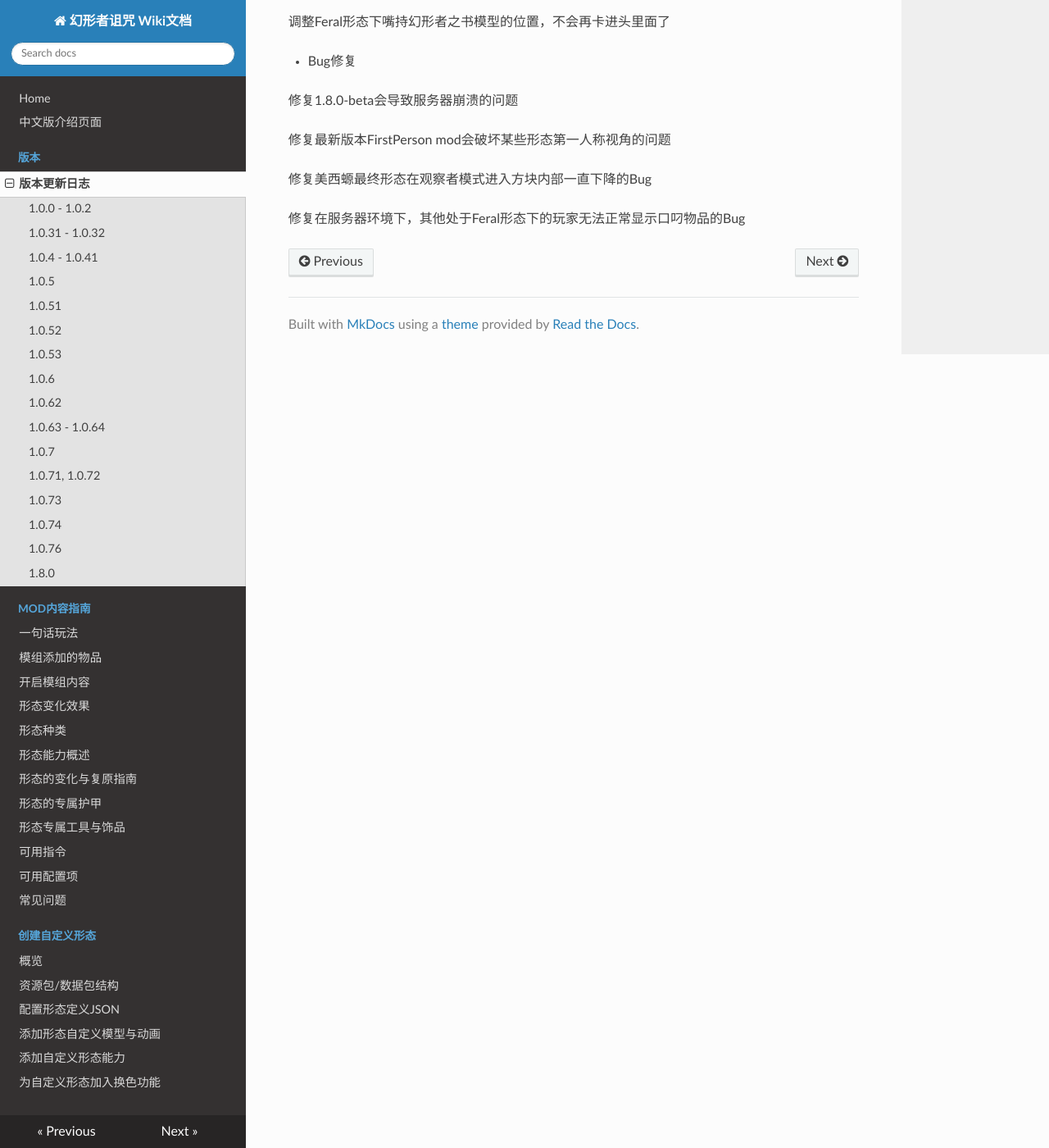
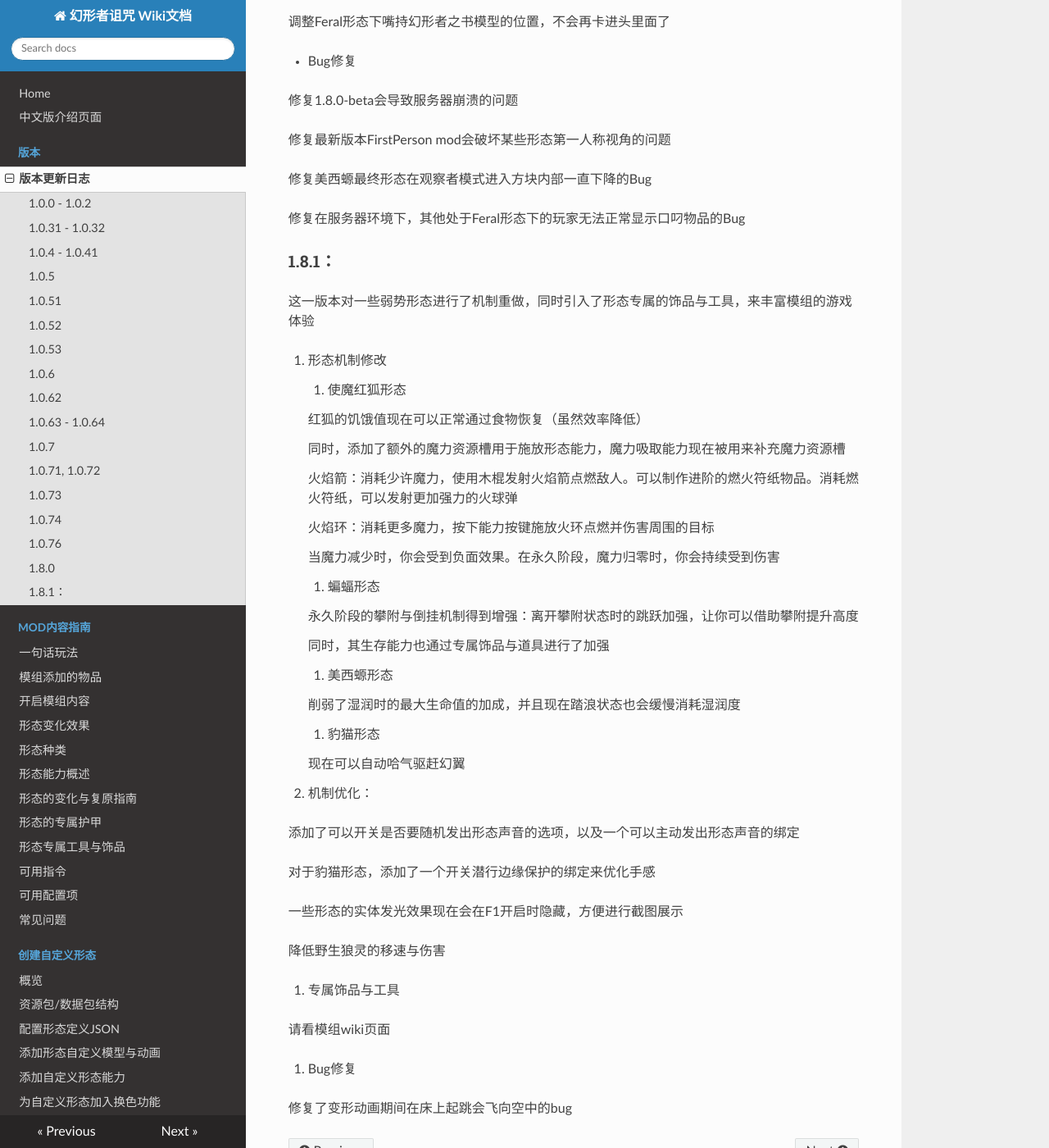
Before and after one commit to onixary/ssc_wiki, an MkDocs documentation site: the page built from docs/update_log/update_log.md, in a window 1280 px wide and 1400 px high, scrolled down 7038 px. Shown: the whole window at 82% size. Built offline with MkDocs 1.6.1, drawn with Linux system fonts in a browser that asks for light colours; nearby versions of some CDN libraries.

Commit message:
更新日志

```diff
--- a/docs/update_log/update_log.md
+++ b/docs/update_log/update_log.md
@@ -295,3 +295,53 @@ bug修复与相关优化
   修复美西螈最终形态在观察者模式进入方块内部一直下降的Bug
 
   修复在服务器环境下，其他处于Feral形态下的玩家无法正常显示口叼物品的Bug
+
+### 1.8.1：
+
+这一版本对一些弱势形态进行了机制重做，同时引入了形态专属的饰品与工具，来丰富模组的游戏体验
+
+1. 形态机制修改
+
+    1. 使魔红狐形态
+
+       红狐的饥饿值现在可以正常通过食物恢复（虽然效率降低）
+
+       同时，添加了额外的魔力资源槽用于施放形态能力，魔力吸取能力现在被用来补充魔力资源槽
+
+       火焰箭：消耗少许魔力，使用木棍发射火焰箭点燃敌人。可以制作进阶的燃火符纸物品。消耗燃火符纸，可以发射更加强力的火球弹
+
+       火焰环：消耗更多魔力，按下能力按键施放火环点燃并伤害周围的目标
+
+       当魔力减少时，你会受到负面效果。在永久阶段，魔力归零时，你会持续受到伤害
+
+    2. 蝙蝠形态
+
+       永久阶段的攀附与倒挂机制得到增强：离开攀附状态时的跳跃加强，让你可以借助攀附提升高度
+
+       同时，其生存能力也通过专属饰品与道具进行了加强
+
+    3. 美西螈形态
+
+       削弱了湿润时的最大生命值的加成，并且现在踏浪状态也会缓慢消耗湿润度
+
+    4. 豹猫形态
+
+       现在可以自动哈气驱赶幻翼
+
+2. 机制优化：
+
+   添加了可以开关是否要随机发出形态声音的选项，以及一个可以主动发出形态声音的绑定
+
+   对于豹猫形态，添加了一个开关潜行边缘保护的绑定来优化手感
+
+   一些形态的实体发光效果现在会在F1开启时隐藏，方便进行截图展示
+
+   降低野生狼灵的移速与伤害
+
+3. 专属饰品与工具
+
+   请看模组wiki页面
+
+4. Bug修复
+
+   修复了变形动画期间在床上起跳会飞向空中的bug
```
